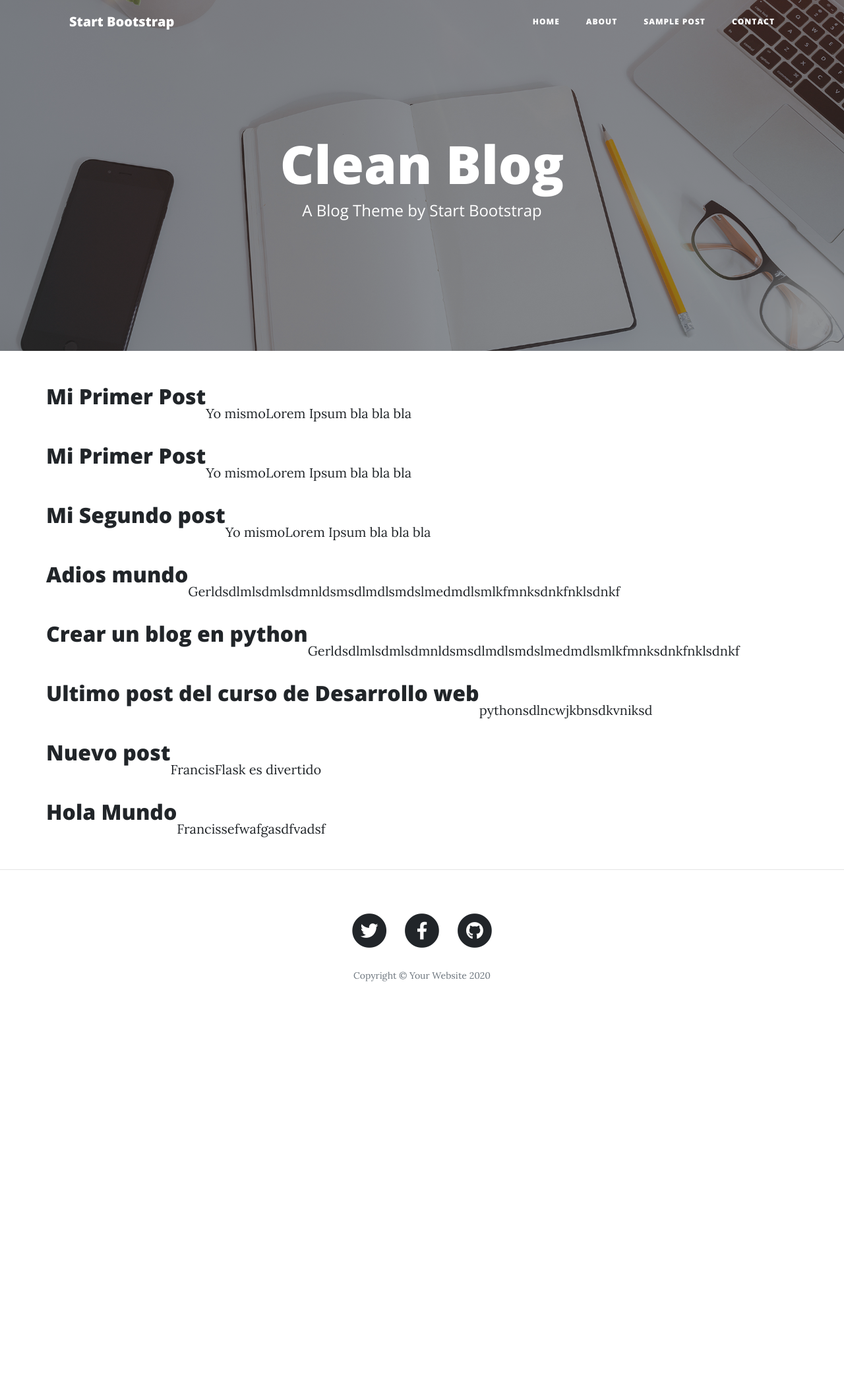
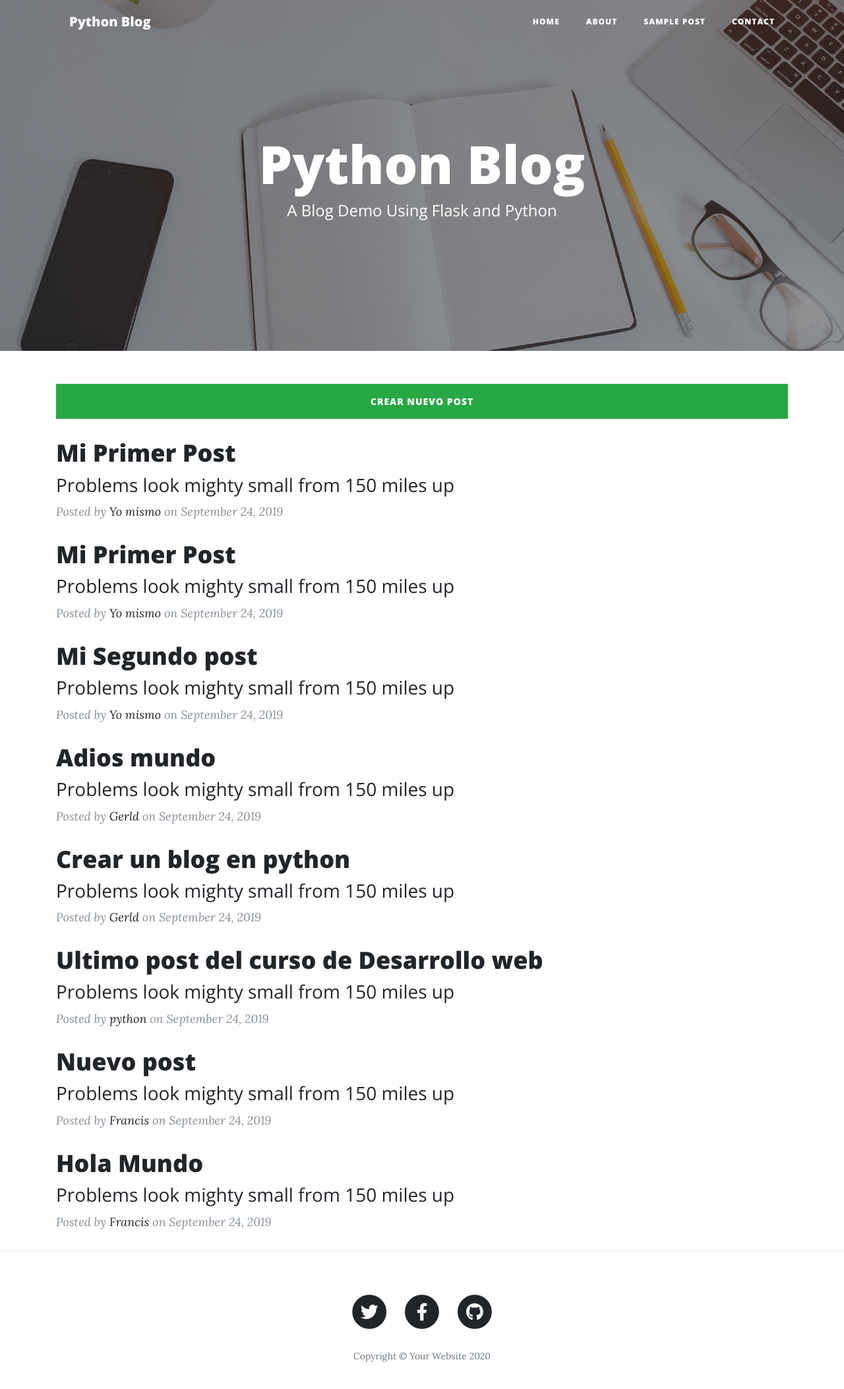
Before and after one commit to ffulgencio/flaskblog, a Flask app: page / in a window 1280 px wide. Shown: the top 2106 px of the page at 66% size. Before the commit the page ends 1488 px from the top, so only its background shows below. Run offline with Flask 2, Linux system fonts and the light colour scheme; data comes from the database, SQL or seed files in the repository; both versions use the stored data as it was after the commit; some libraries are stand-ins or nearby versions.

Commit message:
Cambios de presentacion en index, postform y postlist

```diff
--- a/templates/index.html
+++ b/templates/index.html
@@ -8,7 +8,7 @@
   <meta name="description" content="">
   <meta name="author" content="">
 
-  <title>Clean Blog - Start Bootstrap Theme</title>
+  <title>Python Blog</title>
 
   <!-- Bootstrap core CSS -->
   <link href="{{ url_for('static', filename='vendor/bootstrap/css/bootstrap.min.css')}}" rel="stylesheet">
@@ -28,7 +28,7 @@
   <!-- Navigation -->
   <nav class="navbar navbar-expand-lg navbar-light fixed-top" id="mainNav">
     <div class="container">
-      <a class="navbar-brand" href="index.html">Start Bootstrap</a>
+      <a class="navbar-brand" href="index.html">Python Blog</a>
       <button class="navbar-toggler navbar-toggler-right" type="button" data-toggle="collapse" data-target="#navbarResponsive" aria-controls="navbarResponsive" aria-expanded="false" aria-label="Toggle navigation">
         Menu
         <i class="fas fa-bars"></i>
@@ -59,8 +59,8 @@
       <div class="row">
         <div class="col-lg-8 col-md-10 mx-auto">
           <div class="site-heading">
-            <h1>Clean Blog</h1>
-            <span class="subheading">A Blog Theme by Start Bootstrap</span>
+            <h1>Python Blog</h1>
+            <span class="subheading">A Blog Demo Using Flask and Python</span>
           </div>
         </div>
       </div>
--- a/templates/postform.html
+++ b/templates/postform.html
@@ -1,5 +1,7 @@
 {% extends 'index.html'%}
 {% block container%}
+    <h2>Nuevo Post</h2>
+    <br>
     <form method="POST">
         <label for="title">Titulo</label>
         <input class="form-control" type="text" name="title">
--- a/templates/postlist.html
+++ b/templates/postlist.html
@@ -1,10 +1,25 @@
 {% extends 'index.html'%}
 {% block container%}
+    <a href="{{ url_for('create_post')}}" class="btn btn-success btn-block">Crear nuevo post </a>
     {% for post in posts %}
-    <div class="row">
+    <!-- <div>
         <h2>{{ post[1] }}</h2>
         <p>{{ post[2] }}</p>
         <p>{{ post[3] }}</p>
-    </div>
+    </div> -->
+
+    <div class="post-preview">
+        <a href="post.html">
+          <h2 class="post-title">
+           {{ post[1] }}
+          </h2>
+          <h3 class="post-subtitle">
+            Problems look mighty small from 150 miles up
+          </h3>
+        </a>
+        <p class="post-meta">Posted by
+          <a href="#">{{ post[2]}}</a>
+          on September 24, 2019</p>
+      </div>
     {% endfor %}
 {% endblock %}
```
Also changed, not shown: blogdb.db.
